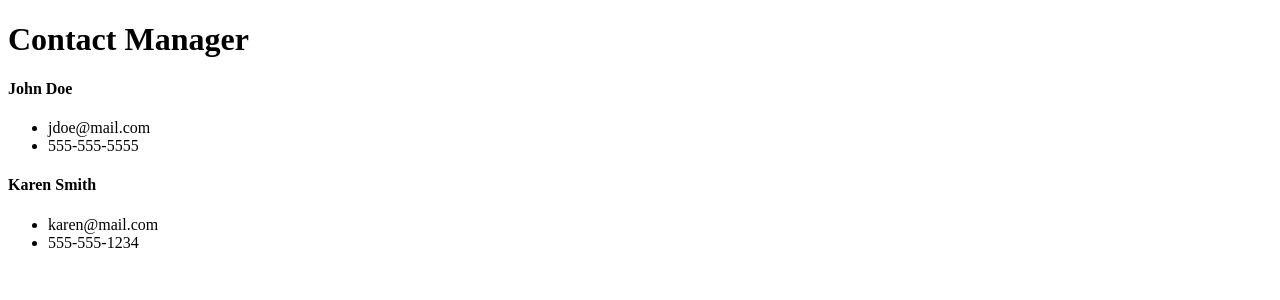
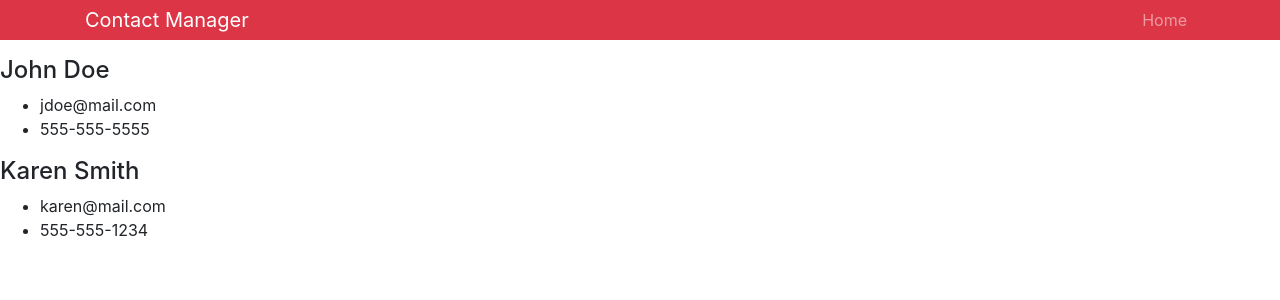
Before and after one commit to BCombs/contactmanager, a React (Create React App) app: page / in a window 1280 px wide. Shown: the top 300 px of the page. Built offline with nearby package versions, Linux system fonts and the light colour scheme.

Commit message:
updated navbar

```diff
--- a/src/App.js
+++ b/src/App.js
@@ -1,7 +1,9 @@
 import React, { Component } from 'react';
-import './App.css';
 import Contact from './components/Contact';
 import Header from './components/Header';
+
+import 'bootstrap/dist/css/bootstrap.min.css'
+import './App.css';
 
 class App extends Component {
   render() {
--- a/src/components/Header.js
+++ b/src/components/Header.js
@@ -4,9 +4,18 @@
 const Header = props => {
     const { branding } = props;
     return(
-        <div>
-            <h1>{branding}</h1>
-        </div>
+        <nav className="navbar navbar-expand-sm navbar-dark bg-danger mb-3 py-0">
+            <div className="container">
+                <a href="/" className="navbar-brand">{branding}</a>
+                <div>
+                    <ul className="navbar-nav mr-auto">
+                        <li className="nav-item">
+                            <a href="/" className="nav-link">Home</a>
+                        </li>
+                    </ul>
+                </div>
+            </div>
+        </nav>
     );
 }
 
```
